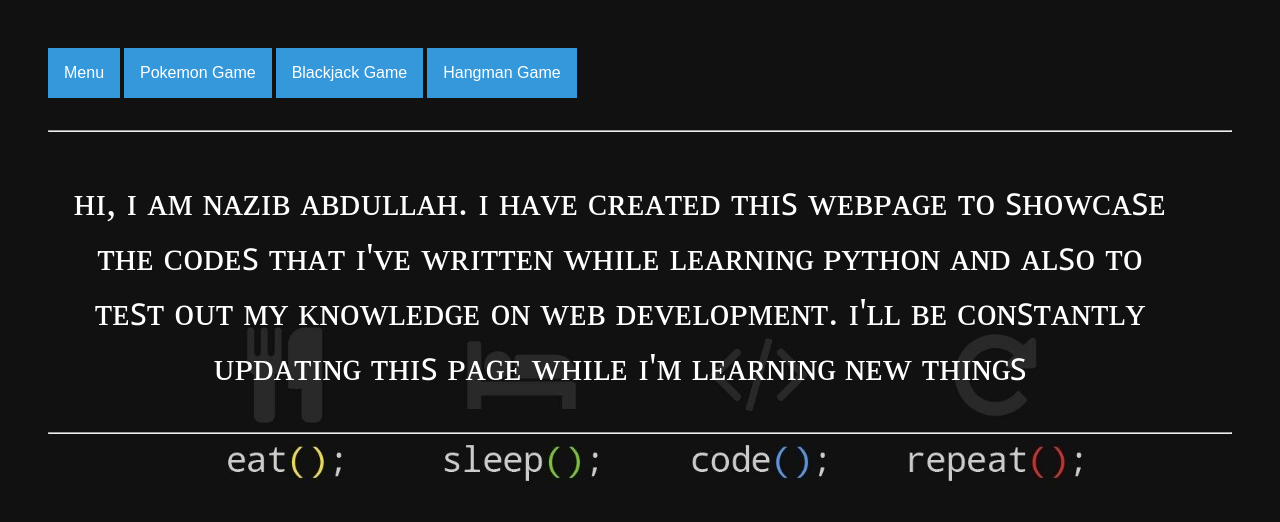
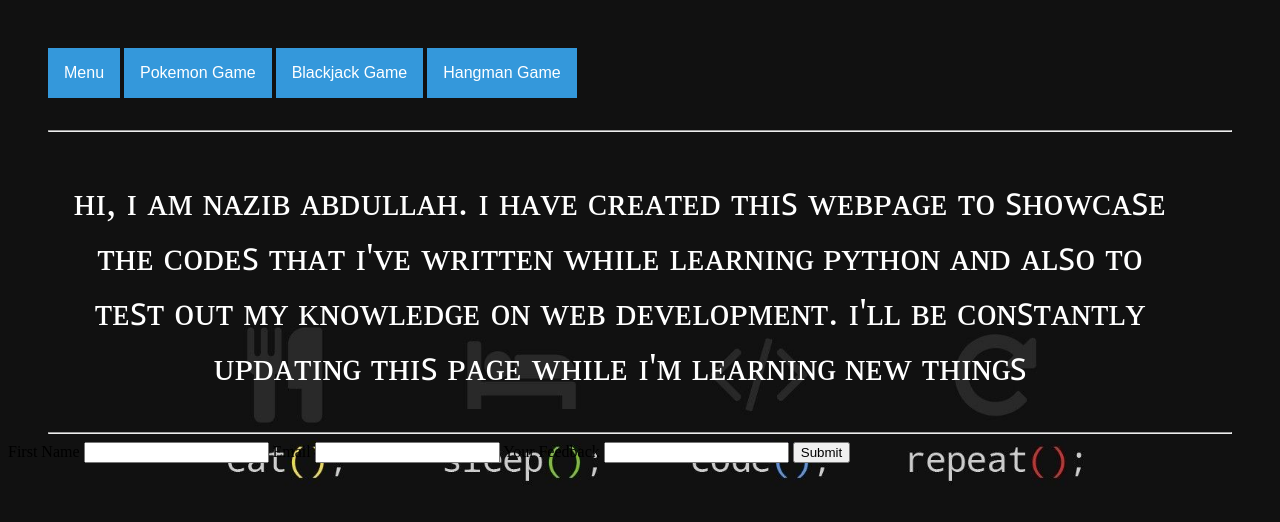
Before and after one commit to Pheewuh/Home, a plain HTML site: page index.html in a window 1280 px wide. Drawn offline with Linux system fonts and the light colour scheme.

Commit message:
Update index.html

```diff
--- a/index.html
+++ b/index.html
@@ -14,11 +14,23 @@
  	  </div>
  	</div>
  	<button onclick="window.location.href = 'https://pheewuh.github.io/Pokemon_Page/'" id='pokemon_page'>Pokemon Game</button>
-  <button onclick="window.location.href = 'https://pheewuh.github.io/Blackjack_Page/'" id='pokemon_page'>Blackjack Game</button>
-  <button onclick="window.location.href = 'https://pheewuh.github.io/Hangman_Page/'" id='pokemon_page'>Hangman Game</button>
+ 	<button onclick="window.location.href = 'https://pheewuh.github.io/_Page/Blackjack'" id='pokemon_page'>Blackjack Game</button>
+ 	<button onclick="window.location.href = 'https://pheewuh.github.io/Hangman_Page/'" id='pokemon_page'>Hangman Game</button>
  	<hr id='hr_top'>
  	<p id='intro_text'>ʜɪ, ɪ ᴀᴍ ɴᴀᴢɪʙ ᴀʙᴅᴜʟʟᴀʜ. ɪ ʜᴀᴠᴇ ᴄʀᴇᴀᴛᴇᴅ ᴛʜɪꜱ ᴡᴇʙᴘᴀɢᴇ ᴛᴏ ꜱʜᴏᴡᴄᴀꜱᴇ ᴛʜᴇ ᴄᴏᴅᴇꜱ ᴛʜᴀᴛ ɪ'ᴠᴇ ᴡʀɪᴛᴛᴇɴ ᴡʜɪʟᴇ ʟᴇᴀʀɴɪɴɢ ᴘʏᴛʜᴏɴ ᴀɴᴅ ᴀʟꜱᴏ ᴛᴏ ᴛᴇꜱᴛ ᴏᴜᴛ ᴍʏ ᴋɴᴏᴡʟᴇᴅɢᴇ ᴏɴ ᴡᴇʙ ᴅᴇᴠᴇʟᴏᴘᴍᴇɴᴛ. ɪ'ʟʟ ʙᴇ ᴄᴏɴꜱᴛᴀɴᴛʟʏ ᴜᴘᴅᴀᴛɪɴɢ ᴛʜɪꜱ ᴘᴀɢᴇ ᴡʜɪʟᴇ ɪ'ᴍ ʟᴇᴀʀɴɪɴɢ ɴᴇᴡ ᴛʜɪɴɢꜱ
  	</p>
  	<hr id='hr_bottom'>
+ 	<div class='division'>
+ 	<form name="gform" id="gform" enctype="text/plain" action="https://docs.google.com/forms/d/1XyZxzedn22v2ebzI5GcD-y74Ct7tb8KNl4_ZrBdyYg4/formResponse?" target="hidden_iframe" onsubmit="submitted=true;">
+ 			<label for="fname">First Name</label>
+ 		    <input type="text" id="entry.725602801" name="entry.725602801">
+ 		    <label for="lname">Email</label>
+ 		    <input type="text" id="entry.1287685857" name="entry.1287685857">
+ 		    <label for="lname">Your Feedback</label>
+ 		    <input type="text" id="entry.815512224" name="entry.815512224">
+ 		<input type="submit" value="Submit">
+ 	</form>
+    </div>
+ 	<iframe name="hidden_iframe" id="hidden_iframe" style="display:none;" onload="if(submitted) {}"></iframe>
  </body>
 </html>
```
